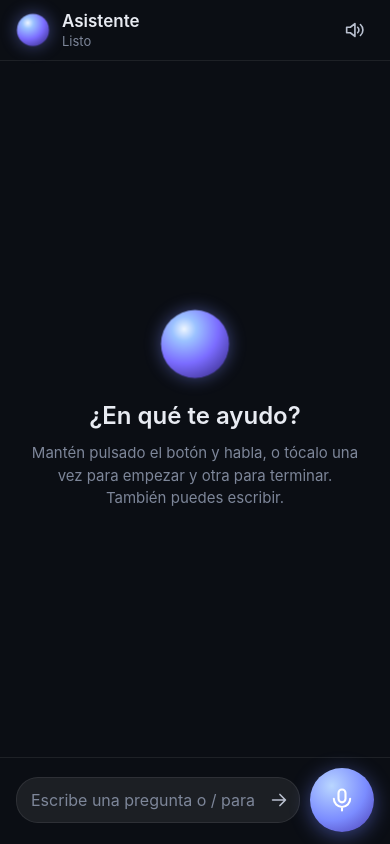
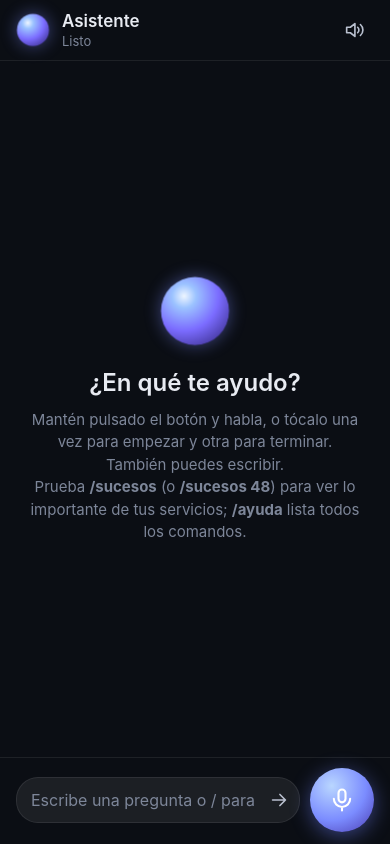
Before and after one commit to CarlosAlmendarez/voiceAsist, a plain HTML site: page ui-remoto/index.html in a window 390 px wide. Drawn offline with Linux system fonts and the light colour scheme; no server answers.

Commit message:
iPhone: la bienvenida menciona /sucesos y /ayuda
Co-Authored-By: Claude Opus 5.5 <noreply@anthropic.com>

```diff
--- a/ui-remoto/index.html
+++ b/ui-remoto/index.html
@@ -28,7 +28,8 @@
     <div id="bienvenida">
       <div class="orb grande"><i></i></div>
       <h1>¿En qué te ayudo?</h1>
-      <p>Mantén pulsado el botón y habla, o tócalo una vez para empezar y otra para terminar. También puedes escribir.</p>
+      <p>Mantén pulsado el botón y habla, o tócalo una vez para empezar y otra para terminar. También puedes escribir.<br>
+         Prueba <b>/sucesos</b> (o <b>/sucesos 48</b>) para ver lo importante de tus servicios; <b>/ayuda</b> lista todos los comandos.</p>
     </div>
   </main>
 
```
